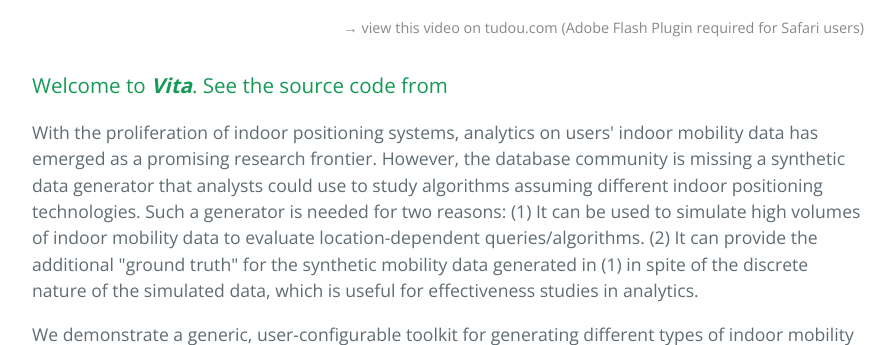
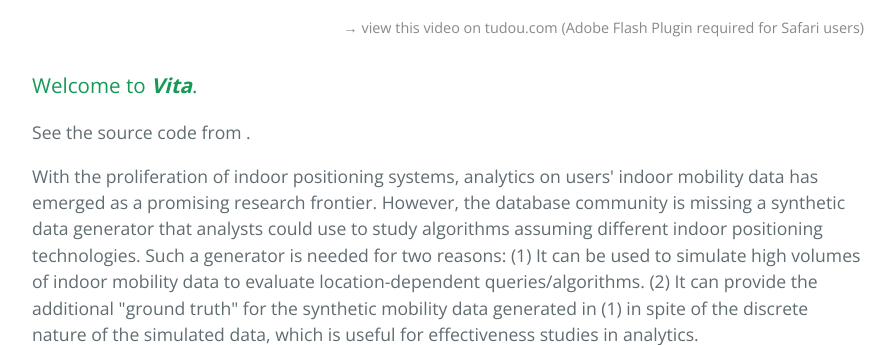
Before and after one commit to longaspire/vita, a plain HTML site: page index.html in a window 1280 px wide. Shown: the part 819-1164 px from the top of the page, without its empty margins (192-1087 px from the left). Drawn offline with nearby package versions, Linux system fonts and the light colour scheme.

Commit message:
Update index.html

```diff
--- a/index.html
+++ b/index.html
@@ -32,7 +32,11 @@
             video on tudou.com (Adobe Flash Plugin required for Safari users)</a></p>
     <h3>
         <a id="welcome-to-vita" class="anchor" href="#welcome-to-vita" aria-hidden="true"><span
-                class="octicon octicon-link"></span></a>Welcome to <strong><em>Vita</em></strong>. See the source code from <a href="https://github.com/longaspire/vita"></a></h3>
+                class="octicon octicon-link"></span></a>Welcome to <strong><em>Vita</em></strong>.</h3>
+
+    <p>
+        See the source code from <a href="https://github.com/longaspire/vita"></a>.
+    </p>
 
     <p>With the proliferation of indoor positioning systems, analytics on users' indoor mobility data has emerged as a promising research frontier. However, the database community is missing a synthetic data generator that analysts could use to study algorithms assuming different indoor positioning technologies. Such a generator is needed for two reasons: (1) It can be used to simulate high volumes of indoor mobility data to evaluate location-dependent queries/algorithms. (2) It can provide the additional "ground truth" for the synthetic mobility data generated in (1) in spite of the discrete nature of the simulated data, which is useful for effectiveness studies in analytics.
     </p>
```
